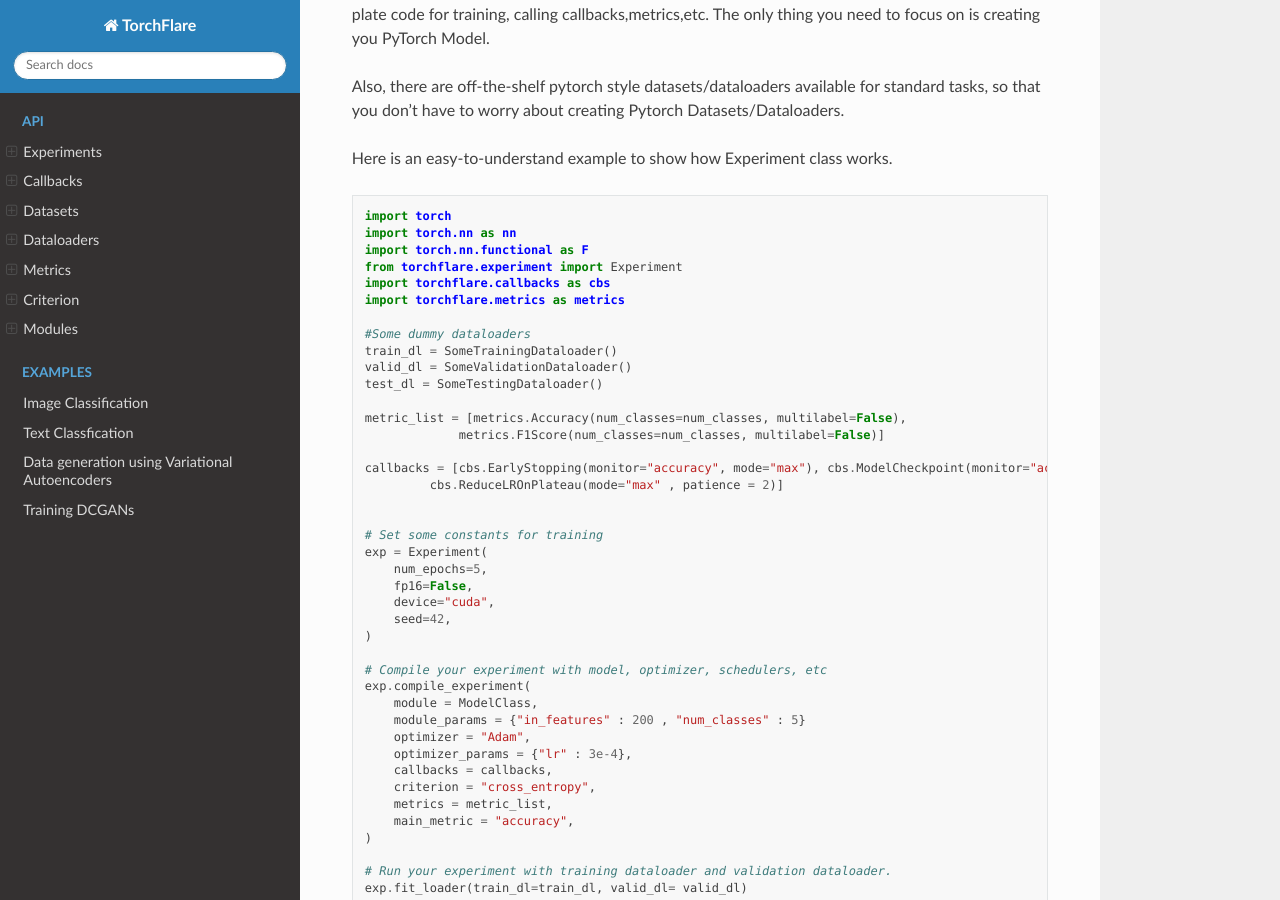
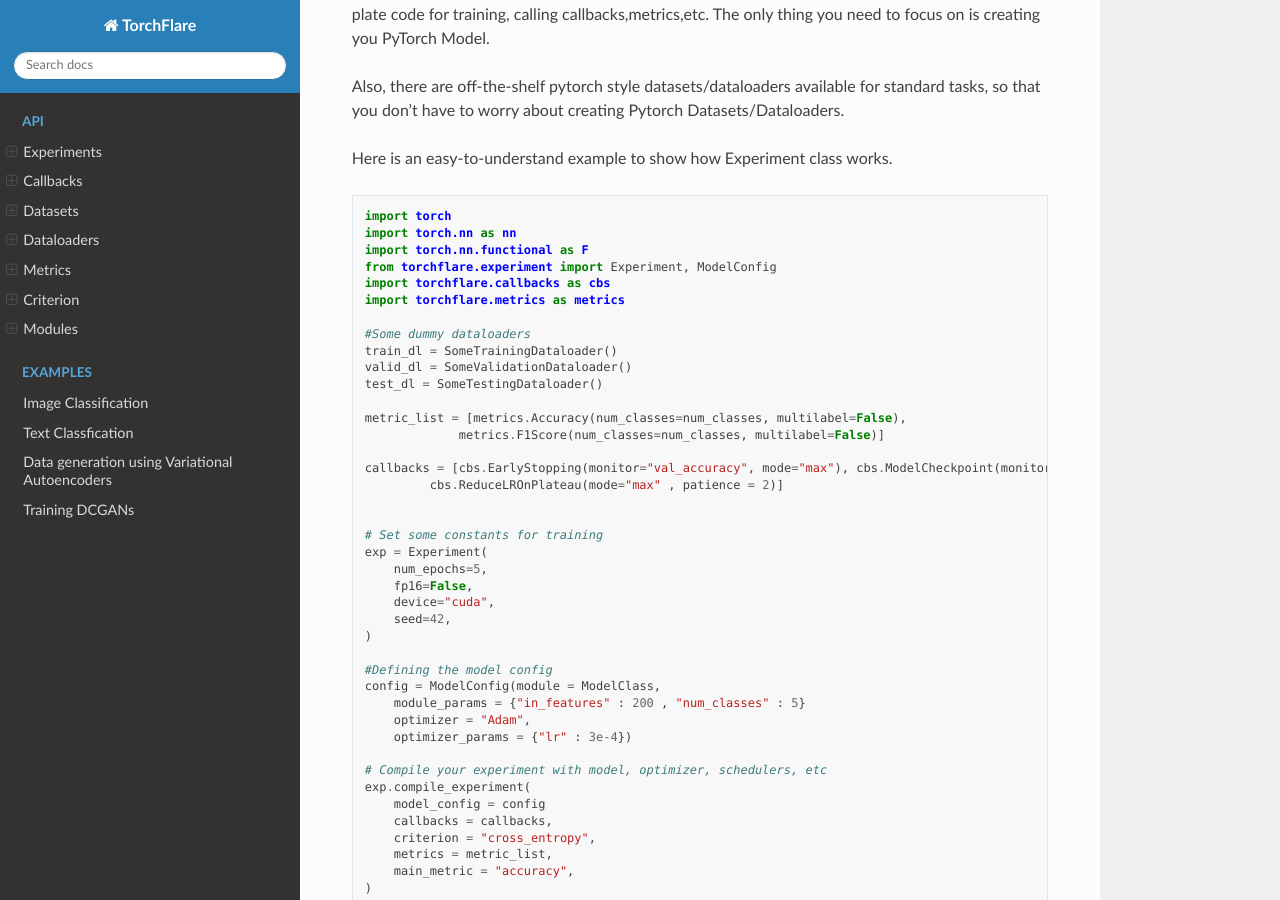
Before and after one commit to Atharva-Phatak/torchflare, a Sphinx documentation site: the page built from docs/source/index.rst, in a window 1280 px wide and 900 px high, scrolled down 864 px. Built offline with Sphinx 7.4.7 and the Read the Docs theme 2.0.0, drawn with Linux system fonts in a browser that asks for light colours.

Commit message:
Added-additional-tutorials

```diff
--- a/docs/source/index.rst
+++ b/docs/source/index.rst
@@ -40,7 +40,7 @@ Here is an easy-to-understand example to show how Experiment class works.
    import torch
    import torch.nn as nn
    import torch.nn.functional as F
-   from torchflare.experiment import Experiment
+   from torchflare.experiment import Experiment, ModelConfig
    import torchflare.callbacks as cbs
    import torchflare.metrics as metrics
 
@@ -52,7 +52,7 @@ Here is an easy-to-understand example to show how Experiment class works.
    metric_list = [metrics.Accuracy(num_classes=num_classes, multilabel=False),
                 metrics.F1Score(num_classes=num_classes, multilabel=False)]
 
-   callbacks = [cbs.EarlyStopping(monitor="accuracy", mode="max"), cbs.ModelCheckpoint(monitor="accuracy"),
+   callbacks = [cbs.EarlyStopping(monitor="val_accuracy", mode="max"), cbs.ModelCheckpoint(monitor="val_accuracy"),
             cbs.ReduceLROnPlateau(mode="max" , patience = 2)]
 
 
@@ -64,12 +64,15 @@ Here is an easy-to-understand example to show how Experiment class works.
        seed=42,
    )
 
+   #Defining the model config
+   config = ModelConfig(module = ModelClass,
+       module_params = {"in_features" : 200 , "num_classes" : 5}
+       optimizer = "Adam",
+       optimizer_params = {"lr" : 3e-4})
+
    # Compile your experiment with model, optimizer, schedulers, etc
    exp.compile_experiment(
-       module = ModelClass,
-       module_params = {"in_features" : 200 , "num_classes" : 5}
-       optimizer = "Adam",
-       optimizer_params = {"lr" : 3e-4},
+       model_config = config
        callbacks = callbacks,
        criterion = "cross_entropy",
        metrics = metric_list,
```
Also changed, not shown: README.md (+19 -19 lines), 5 other files.
